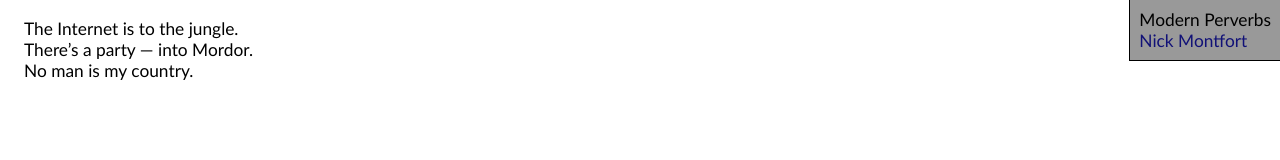
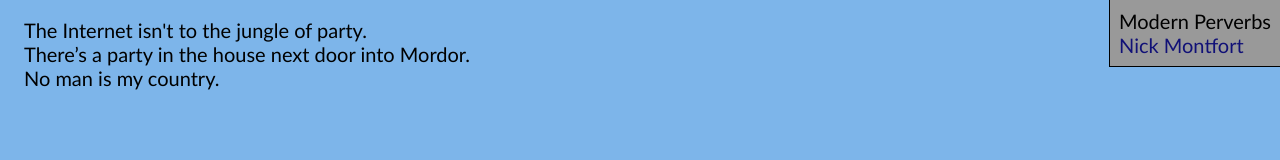
Before and after one commit to CaptainCondescending/CMCU9DC, a plain HTML site: page theft.html in a window 1280 px wide. Drawn offline with Linux system fonts and the light colour scheme.

Commit message:
Update theft.html

```diff
--- a/theft.html
+++ b/theft.html
@@ -19,11 +19,11 @@ IN CONNECTION WITH THE USE OR PERFORMANCE OF THIS SOFTWARE.
 <style type="text/css">
 /* <![CDATA[ */
 body {
- background: #fff;
+ background: #7db5ea;
  color: #000;
  margin: 0 0 0 18pt;
  font-family: Optima, sans-serif;
- font-size: 13pt;
+ font-size: 15pt;
 }
 a {
  color: #117;
@@ -35,9 +35,9 @@ a {
 var t = 0;
 // All but the last character ends up as the beginning of the output.
 // The last character is tacked onto the very end.
-var left = ["It’s five o’clock.", "There’s a party —.", "All roads lead.", "Welcome!", "Keep your data.", "The road goes.", "The sun never sets.", "There’s no place like…", "Can one simply walk?", "No man is.", "Right or wrong,.", "Tell it.", "The Internet is."];
+var left = ["It’s five o’clock, and I'm feelin' fly.", "There’s a party in the house next door.", "All roads leadeth away.", "Welcome?", "Keep your data's data.", "The road goes and goes.", "The sun never sets twice in the same place, but.", "There’s no place unlike...", "One does not simply walk into", "No man is.", "Right or wrong,.", "Tell it.", "The Internet isn't."];
 // This ends up as the end of the output, except for the very last character.
-var right = ["somewhere", "in my pants", "to Rome", "to the jungle", "in the Cloud", "ever ever on", "on the British Empire", "home", "into Mordor", "an island", "my country", "to the hand", "a series of tubes"];
+var right = ["somewhere", "in my pants", "to Stirling", "to the jungle of party", "in the Cloud Atlas", "ever ever ever ever ever on", "on the Austro-Hungarian Empire", "home", "into Mordor", "an island", "my country", "to the hand", "a series of tubes"];
 function rand_range(max) {
     "use strict";
     return Math.floor(Math.random() * (max + 1));
```
